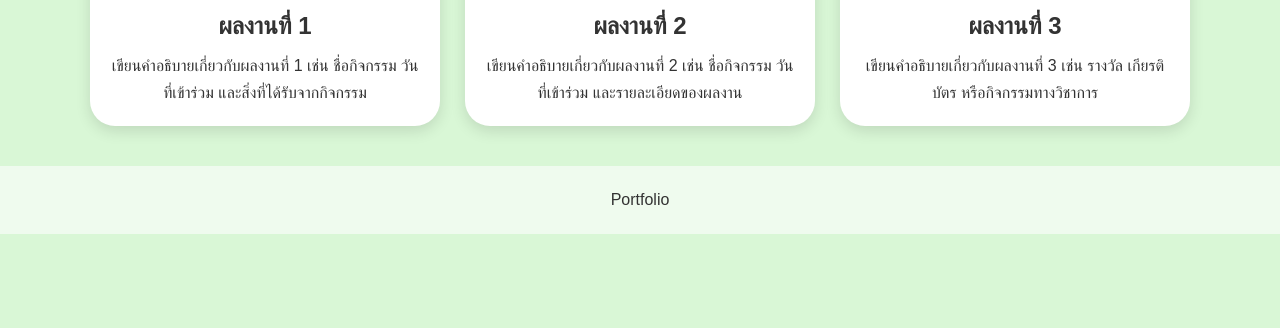
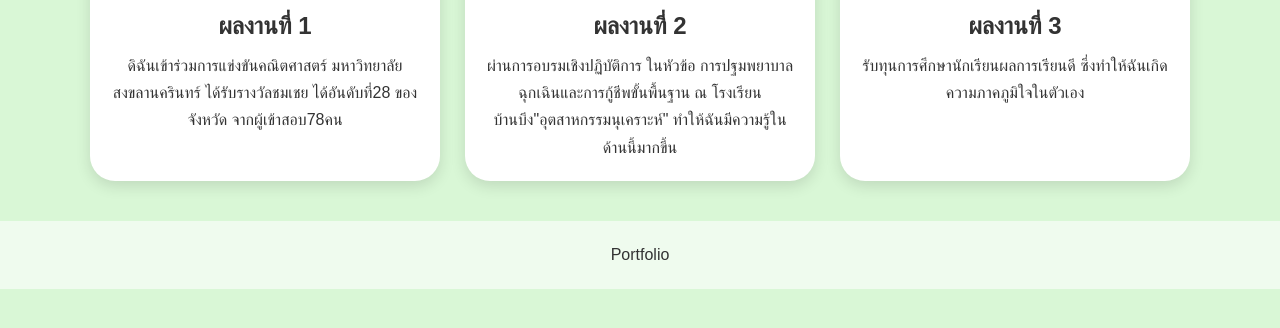
Before and after one commit to Looksorn24/Looksorn.github.io, a plain HTML site: page academic.html in a window 1280 px wide. Shown: the part 290-618 px from the top of the page. Drawn offline with Linux system fonts and the light colour scheme.

Commit message:
Update descriptions for academic achievements

```diff
--- a/academic.html
+++ b/academic.html
@@ -33,9 +33,7 @@
             <h2>ผลงานที่ 1</h2>
 
             <p>
-                เขียนคำอธิบายเกี่ยวกับผลงานที่ 1
-                เช่น ชื่อกิจกรรม วันที่เข้าร่วม
-                และสิ่งที่ได้รับจากกิจกรรม
+                ดิฉันเข้าร่วมการแข่งขันคณิตศาสตร์ มหาวิทยาลัยสงขลานครินทร์ ได้รับรางวัลชมเชย ได้อันดับที่28 ของจังหวัด จากผู้เข้าสอบ78คน
             </p>
         </div>
 
@@ -46,9 +44,8 @@
             <h2>ผลงานที่ 2</h2>
 
             <p>
-                เขียนคำอธิบายเกี่ยวกับผลงานที่ 2
-                เช่น ชื่อกิจกรรม วันที่เข้าร่วม
-                และรายละเอียดของผลงาน
+                ผ่านการอบรมเชิงปฏิบัติการ ในหัวข้อ การปฐมพยาบาลฉุกเฉินและการกู้ชีพขั้นพื้นฐาน ณ โรงเรียนบ้านบึง"อุตสาหกรรมนุเคราะห์"
+                ทำให้ฉันมีความรู้ในด้านนี้มากขึ้น
             </p>
         </div>
 
@@ -59,9 +56,7 @@
             <h2>ผลงานที่ 3</h2>
 
             <p>
-                เขียนคำอธิบายเกี่ยวกับผลงานที่ 3
-                เช่น รางวัล เกียรติบัตร
-                หรือกิจกรรมทางวิชาการ
+                รับทุนการศึกษานักเรียนผลการเรียนดี ซึ่งทำให้ฉันเกิดความภาคภูมิใจในตัวเอง
             </p>
         </div>
 
```
